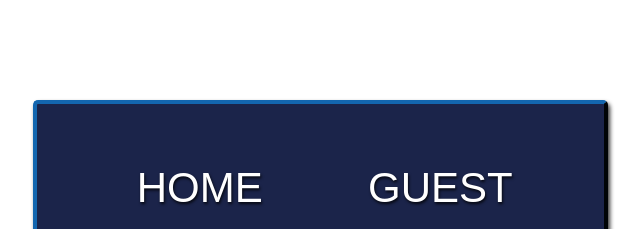
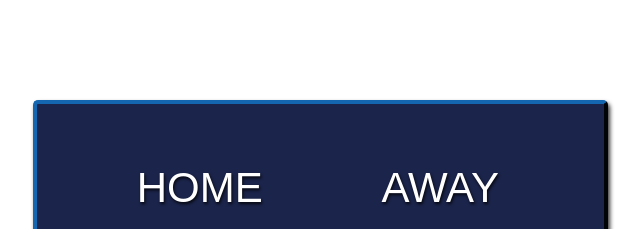
Before and after one commit to Iconic-ion/scoreBoard, a plain HTML site: page index.html in a window 1280 px wide. Shown: the top 229 px of the page, without its empty margins (320-964 px from the left). Drawn offline with Linux system fonts and the light colour scheme; a web font is replaced by a local one.

Commit message:
Update index.html
Changed GUEST to AWAY

```diff
--- a/index.html
+++ b/index.html
@@ -21,7 +21,7 @@
             </div>
         </div>
         <div class="home-guest">
-            <span class="top">GUEST</span>
+            <span class="top">AWAY</span>
             <div class="score-box"><span id="guest" class="points">00</span></div>
             <div class="add-points">
                     <button id="btn4" class="plus">+1</button>
```
